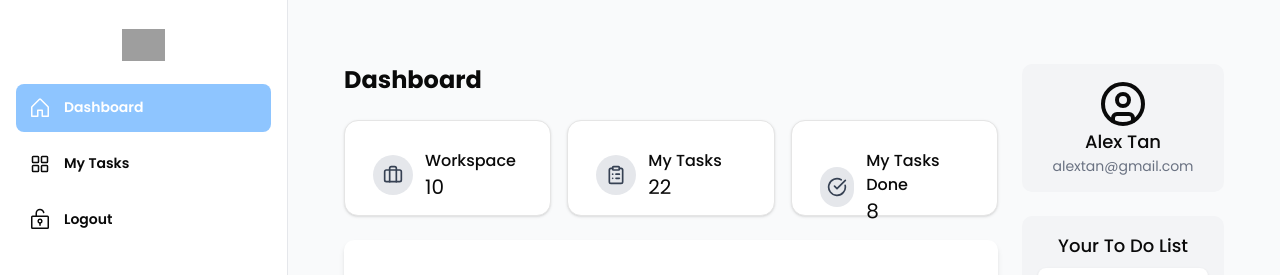
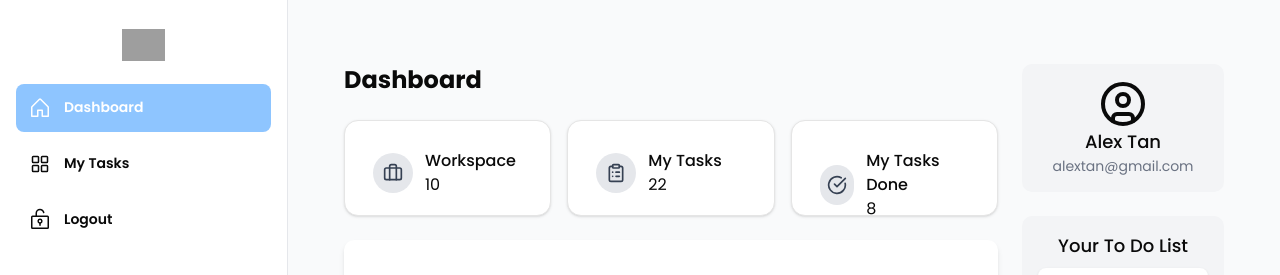
Before and after one commit to kingslyDev/scheduro-fe, a Next.js app: page /dashboard in a window 1280 px wide. Shown: the top 275 px of the page. Built offline with nearby package versions, Linux system fonts and the light colour scheme; grey boxes are pictures that could not be loaded.

Commit message:
responsif dashboard

```diff
--- a/src/pages/dashboard/index.jsx
+++ b/src/pages/dashboard/index.jsx
@@ -24,7 +24,7 @@ export default function Dashboard() {
               </div>
               <div className="flex flex-col">
                 <p className="text-base font-medium">Workspace</p>
-                <p className="text-xl">10</p>
+                <p className="text-l">10</p>
               </div>
             </CardContent>
           </Card>
@@ -35,7 +35,7 @@ export default function Dashboard() {
               </div>
               <div className="flex flex-col">
                 <p className="text-base font-medium">My Tasks</p>
-                <p className="text-xl">22</p>
+                <p className="text-l">22</p>
               </div>
             </CardContent>
           </Card>
@@ -46,7 +46,7 @@ export default function Dashboard() {
               </div>
               <div className="flex flex-col">
                 <p className="text-base font-medium">My Tasks Done</p>
-                <p className="text-xl">8</p>
+                <p className="text-l">8</p>
               </div>
             </CardContent>
           </Card>
```
